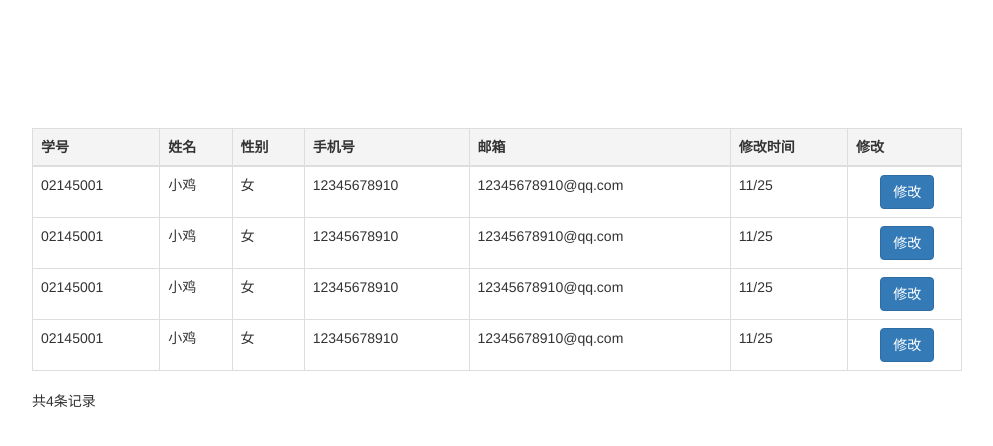
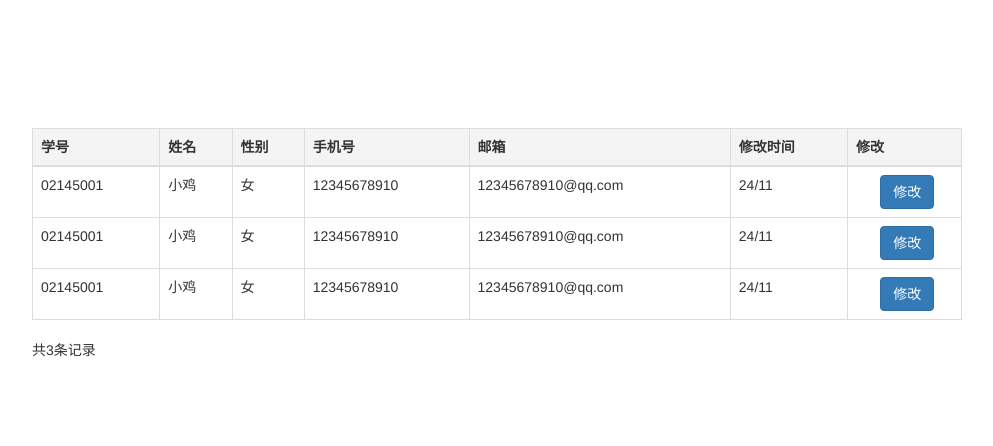
Before and after one commit to AmberYLopez-demos/student-info, a website: page mine.html in a window 1280 px wide. Shown: the whole page, without its empty margins (111-1104 px from the left). Drawn offline with nearby package versions, Linux system fonts and the light colour scheme.

Commit message:
个人中心

```diff
--- a/mine.html
+++ b/mine.html
@@ -9,9 +9,10 @@
     <script src="//cdn.bootcss.com/bootstrap/4.0.0-alpha.5/js/bootstrap.min.js"></script>
 </head>
 <style>
-    .wrap{
-        margin:10% 0 0 10% ;
+    .wrap {
+        margin: 10% 0 0 10%;
     }
+
     thead {
         background-color: #f4f4f4;
     }
@@ -19,7 +20,8 @@
     .btn {
         margin: 0 0 0 25%;
     }
-    .text{
+
+    .text {
         position: absolute;
     }
 </style>
@@ -38,51 +40,51 @@
                 <th>修改</th>
             </tr>
             </thead>
-            <tbody>
-            <tr>
-                <td>02145001</td>
-                <td>小鸡</td>
-                <td>女</td>
-                <td>12345678910</td>
-                <td>12345678910@qq.com</td>
-                <td>11/25</td>
-                <td>
-                    <a href="#" class="btn btn-primary" role="button">修改</a>
-                </td>
-            </tr>
-            <tr>
-                <td>02145001</td>
-                <td>小鸡</td>
-                <td>女</td>
-                <td>12345678910</td>
-                <td>12345678910@qq.com</td>
-                <td>11/25</td>
-                <td>
-                    <a href="#" class="btn btn-primary" role="button">修改</a>
-                </td>
-            </tr>
-            <tr>
-                <td>02145001</td>
-                <td>小鸡</td>
-                <td>女</td>
-                <td>12345678910</td>
-                <td>12345678910@qq.com</td>
-                <td>11/25</td>
-                <td>
-                    <a href="#" class="btn btn-primary" role="button">修改</a>
-                </td>
-            </tr>
-            <tr>
-                <td>02145001</td>
-                <td>小鸡</td>
-                <td>女</td>
-                <td>12345678910</td>
-                <td>12345678910@qq.com</td>
-                <td>11/25</td>
-                <td>
-                    <a href="#" class="btn btn-primary" role="button">修改</a>
-                </td>
-            </tr>
+            <tbody id="stuDate">
+            <!--<tr>-->
+            <!--<td>02145001</td>-->
+            <!--<td>小鸡</td>-->
+            <!--<td>女</td>-->
+            <!--<td>12345678910</td>-->
+            <!--<td>12345678910@qq.com</td>-->
+            <!--<td>11/25</td>-->
+            <!--<td>-->
+            <!--<a href="#" class="btn btn-primary" role="button">修改</a>-->
+            <!--</td>-->
+            <!--</tr>-->
+            <!--<tr>-->
+            <!--<td>02145001</td>-->
+            <!--<td>小鸡</td>-->
+            <!--<td>女</td>-->
+            <!--<td>12345678910</td>-->
+            <!--<td>12345678910@qq.com</td>-->
+            <!--<td>11/25</td>-->
+            <!--<td>-->
+            <!--<a href="#" class="btn btn-primary" role="button">修改</a>-->
+            <!--</td>-->
+            <!--</tr>-->
+            <!--<tr>-->
+            <!--<td>02145001</td>-->
+            <!--<td>小鸡</td>-->
+            <!--<td>女</td>-->
+            <!--<td>12345678910</td>-->
+            <!--<td>12345678910@qq.com</td>-->
+            <!--<td>11/25</td>-->
+            <!--<td>-->
+            <!--<a href="#" class="btn btn-primary" role="button">修改</a>-->
+            <!--</td>-->
+            <!--</tr>-->
+            <!--<tr>-->
+            <!--<td>02145001</td>-->
+            <!--<td>小鸡</td>-->
+            <!--<td>女</td>-->
+            <!--<td>12345678910</td>-->
+            <!--<td>12345678910@qq.com</td>-->
+            <!--<td>11/25</td>-->
+            <!--<td>-->
+            <!--<a href="#" class="btn btn-primary" role="button">修改</a>-->
+            <!--</td>-->
+            <!--</tr>-->
             </tbody>
         </table>
         <div class="text">共<span class="num"></span>条记录</div>
@@ -91,8 +93,57 @@
 
 <script>
     $(document).ready(function () {
-        var num = $('tr').length - 1;
-        $('.num')[0].innerHTML=num;
+
+
+        var studentDate = [{
+            "stuid": "02145001",
+            "stuname": "小鸡",
+            "gender": "女",
+            "phonenum": "12345678910",
+            "email": "12345678910@qq.com",
+            "changetime": "24/11",
+        }, {
+            "stuid": "02145001",
+            "stuname": "小鸡",
+            "gender": "女",
+            "phonenum": "12345678910",
+            "email": "12345678910@qq.com",
+            "changetime": "24/11",
+        },
+            {
+                "stuid": "02145001",
+                "stuname": "小鸡",
+                "gender": "女",
+                "phonenum": "12345678910",
+                "email": "12345678910@qq.com",
+                "changetime": "24/11",
+            }
+        ];
+
+        var num = studentDate.length;
+        $('.num')[0].innerHTML = num;
+        //
+        function initStudentTable() {
+            let html = '';
+            for (let j in studentDate) {
+                var obj = studentDate[j];
+                html += '<tr>';
+                html += '<td>' + obj.stuid + '</td>';
+                html += '<td>' + obj.stuname + '</td>';
+                html += '<td>' + obj.gender + '</td>';
+                html += '<td>' + obj.phonenum + '</td>';
+                html += '<td>' + obj.email + '</td>';
+                html += '<td>' + obj.changetime + '</td>';
+                html += '<td>' +
+                        '<a href="#" class="btn btn-primary" role="button">修改</a>' +
+                        '</td>';
+                html += '</tr>';
+            }
+            $('#stuDate').append(html);
+        }
+
+        initStudentTable();
+
     })
 </script>
 </body>
```
